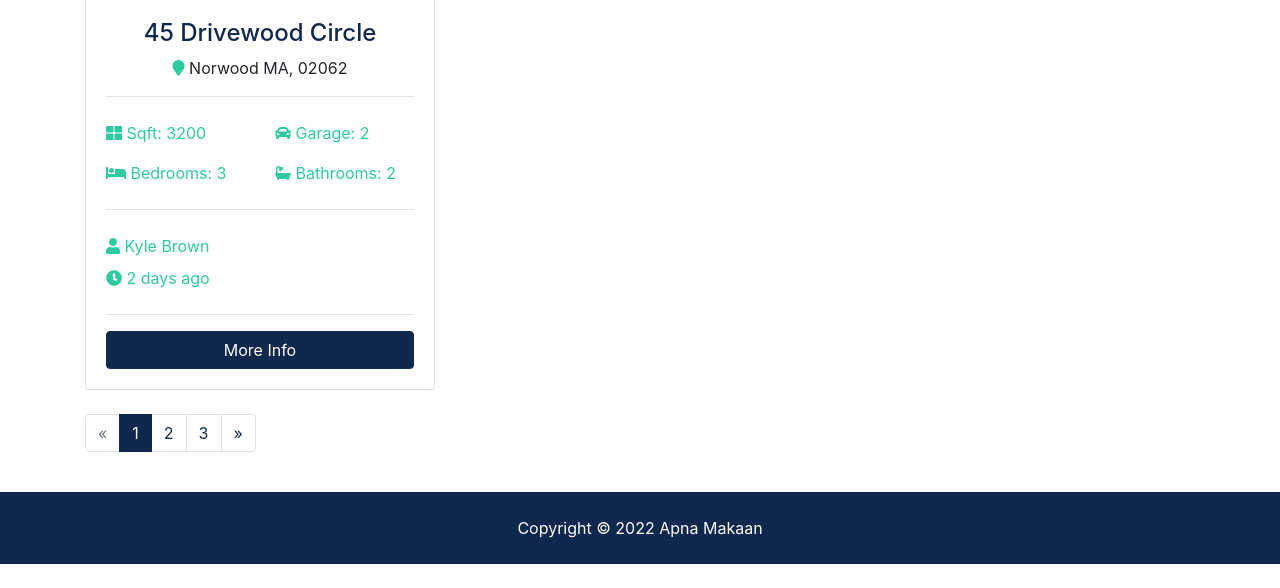
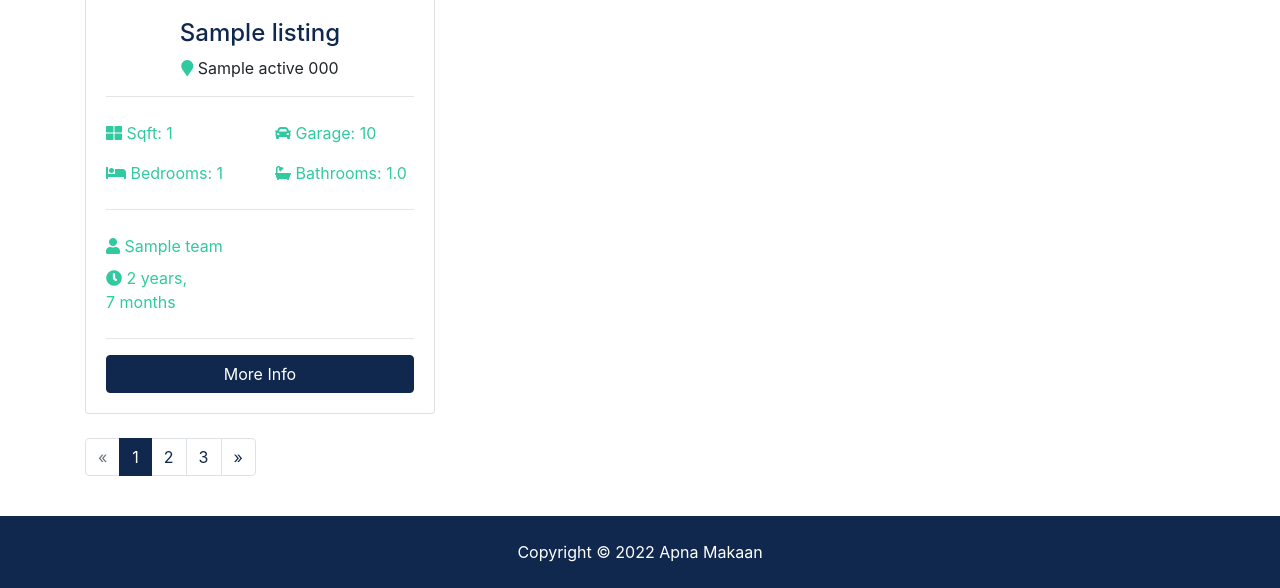
Before and after one commit to almostdevelopr/rentalproject, a Django app: page /listings/ in a window 1280 px wide. Shown: the part 712-1300 px from the top of the page. Before the commit the page ends 1276 px from the top, so only its background shows below. Run offline with Django 4.2, Linux system fonts and the light colour scheme; tables that the repository leaves empty hold one stand-in row (values such as "Sample post"); grey boxes marked "Sample" are stand-in pictures; some libraries are stand-ins or nearby versions.

Commit message:
Add listing display template

```diff
--- a/listings/urls.py
+++ b/listings/urls.py
@@ -3,6 +3,6 @@ from . import views
 
 urlpatterns = [
     path('', views.index, name='listings'),
-    path('<int:listings_id>', views.listing, name='listing'),
+    path('<int:listing_id>', views.listing, name='listing'),
     path('search', views.search, name='search')
 ]
--- a/listings/views.py
+++ b/listings/views.py
@@ -13,7 +13,7 @@ def index(request):
     return render(request, 'listings/listings.html', context)
 
 
-def listing(request):
+def listing(request, listing_id):
     return render(request, 'listings/listing.html')
 
 
--- a/rentalproject/settings.py
+++ b/rentalproject/settings.py
@@ -41,6 +41,7 @@ INSTALLED_APPS = [
     'django.contrib.sessions',
     'django.contrib.messages',
     'django.contrib.staticfiles',
+    'django.contrib.humanize'
 ]
 
 MIDDLEWARE = [
--- a/templates/listings/listings.html
+++ b/templates/listings/listings.html
@@ -1,4 +1,4 @@
-{% extends 'base.html' %} {% block content %}
+{% extends 'base.html' %} {% load humanize %} {% block content %}
 <section id="showcase-inner" class="py-5 text-white">
 	<div class="container">
 		<div class="row text-center">
@@ -34,40 +34,54 @@
 			{% if listings %} {% for listing in listings %}
 			<div class="col-md-6 col-lg-4 mb-4">
 				<div class="card listing-preview">
-					<img class="card-img-top" src="assets/img/homes/home-1.jpg" alt="" />
+					<img class="card-img-top" src="{{ listing.photo_main.url }}" alt="" />
 					<div class="card-img-overlay">
 						<h2>
-							<span class="badge badge-secondary text-white">$490,000</span>
+							<span class="badge badge-secondary text-white"
+								>₹{{listing.price | intcomma}}</span
+							>
 						</h2>
 					</div>
 					<div class="card-body">
 						<div class="listing-heading text-center">
-							<h4 class="text-primary">45 Drivewood Circle</h4>
+							<h4 class="text-primary">{{ listing.title }}</h4>
 							<p>
-								<i class="fas fa-map-marker text-secondary"></i> Norwood MA,
-								02062
+								<i class="fas fa-map-marker text-secondary"></i>
+								{{listing.city}} {{listing.state}} {{listing.zipcode}}
 							</p>
 						</div>
 						<hr />
 						<div class="row py-2 text-secondary">
 							<div class="col-6">
-								<i class="fas fa-th-large"></i> Sqft: 3200
+								<i class="fas fa-th-large"></i> Sqft: {{listing.sqft}}
 							</div>
-							<div class="col-6"><i class="fas fa-car"></i> Garage: 2</div>
+							<div class="col-6">
+								<i class="fas fa-car"></i> Garage: {{listing.garage}}
+							</div>
 						</div>
 						<div class="row py-2 text-secondary">
-							<div class="col-6"><i class="fas fa-bed"></i> Bedrooms: 3</div>
-							<div class="col-6"><i class="fas fa-bath"></i> Bathrooms: 2</div>
+							<div class="col-6">
+								<i class="fas fa-bed"></i> Bedrooms: {{listing.bedrooms}}
+							</div>
+							<div class="col-6">
+								<i class="fas fa-bath"></i> Bathrooms: {{listing.bathrooms}}
+							</div>
 						</div>
 						<hr />
 						<div class="row py-2 text-secondary">
-							<div class="col-12"><i class="fas fa-user"></i> Kyle Brown</div>
+							<div class="col-12">
+								<i class="fas fa-user"></i> {{listing.team_realtor}}
+							</div>
 						</div>
 						<div class="row text-secondary pb-2">
-							<div class="col-6"><i class="fas fa-clock"></i> 2 days ago</div>
+							<div class="col-6">
+								<i class="fas fa-clock"></i> {{ listing.list_date | timesince }}
+							</div>
 						</div>
 						<hr />
-						<a href="listing.html" class="btn btn-primary btn-block"
+						<a
+							href="{% url 'listing' listing.id %}"
+							class="btn btn-primary btn-block"
 							>More Info</a
 						>
 					</div>
```
